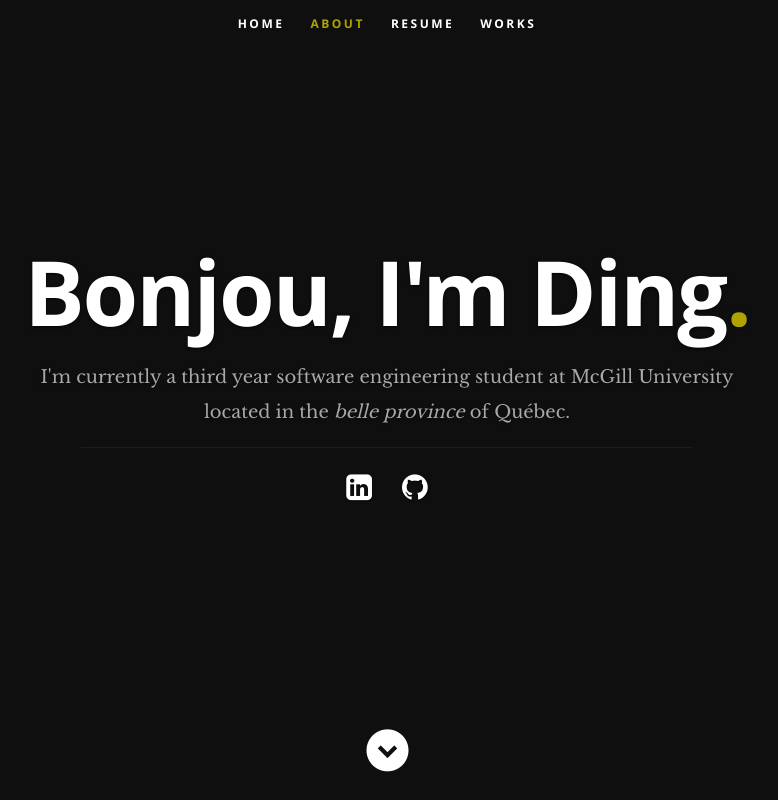
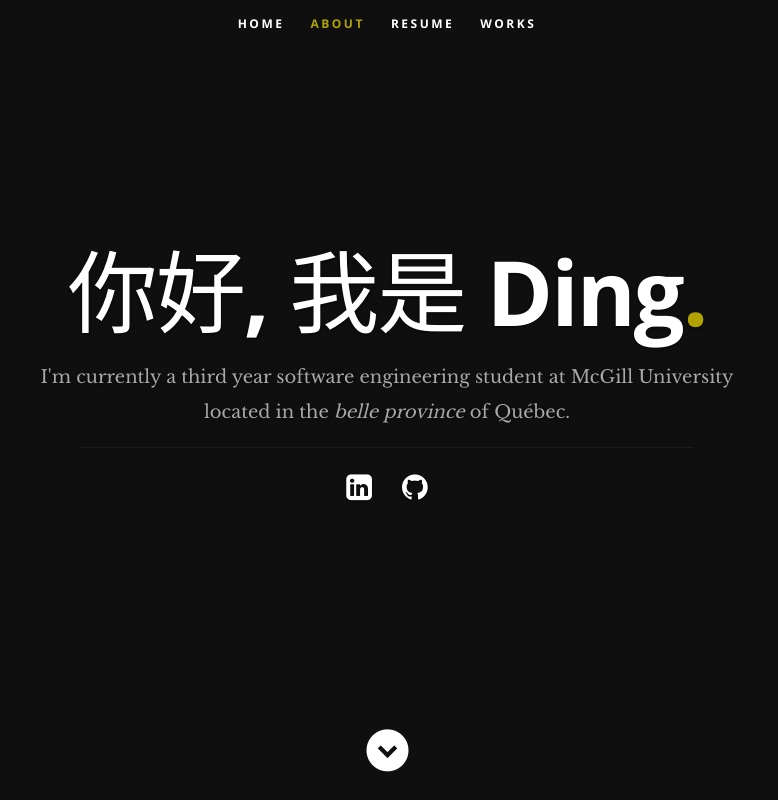
Before and after one commit to ding-ma/portfolio-V1, a React (Create React App) app: page / in a window 1280 px wide. Shown: the top 800 px of the page, without its empty margins (253-1031 px from the left). Built offline with nearby package versions, Linux system fonts and the light colour scheme.

Commit message:
contact form works, need to link it with firebase

```diff
--- a/public/css/default.css
+++ b/public/css/default.css
@@ -1253,3 +1253,16 @@ properly.
     margin: auto;
 
 }
+
+textarea {
+    resize: none;
+}
+
+input[type=submit] {
+    margin-top: 6px;
+    background: #444;
+}
+
+input[type=submit]:hover {
+    color: #b0a200;
+}
--- a/src/Components/About.js
+++ b/src/Components/About.js
@@ -18,6 +18,7 @@ class About extends Component {
 
     render() {
         const {open} = this.state;
+        const inputBox = {width: 400, height: 45};
         return (
             <section id="about">
                 <div className="row">
@@ -54,21 +55,17 @@ class About extends Component {
                                            className="popup">
                                         <h2>Contact Me</h2>
                                         <form>
-                                            <label>
-                                                Name:
-                                                <input type="text" name="name"/>
-                                            </label>
-                                            <label>
-                                                Email:
-                                                <input type="text" name="email"/>
-                                            </label>
-                                            Message:
-                                            <textarea>
 
-                                            </textarea>
+                                            <input type="text" name="name" placeholder="Your Name"
+                                                   style={inputBox}/>
+                                            <input type="text" name="email" placeholder="Your Email"
+                                                   style={inputBox}/>
+                                            <input type="text" name="subject" placeholder="Subject"
+                                                   style={inputBox}/>
 
-                                            <input className="button" type="submit" value="Submit"/>
+                                            <textarea name="text" placeholder="Write something" style={{width: 800}}/>
 
+                                            <input type="submit" value="Submit"/>
                                         </form>
                                     </Modal>
                                 </div>
--- a/src/Components/Header.js
+++ b/src/Components/Header.js
@@ -4,7 +4,7 @@ import Typed from 'react-typed';
 class Header extends Component {
     render() {
 
-        var networks = [
+        const networks = [
             {
                 "name": "linkedin",
                 "url": "https://www.linkedin.com/in/ding--ma/",
@@ -37,15 +37,15 @@ class Header extends Component {
                         <h1 className="responsive-headline">
                             <Typed
                                 strings={[
-                                    'Hi',
-                                    'Bonjour',
-                                    '你好'
+                                    'Hi, I\'m',
+                                    'Bonjour, je suis',
+                                    '你好, 我是'
                                 ]}
-                                typeSpeed={75}
+                                typeSpeed={80}
                                 backSpeed={50}
                                 showCursor={false}
                                 loop
-                            />, I'm Ding<span className="yellowText">.</span></h1>
+                            /> Ding<span className="yellowText">.</span></h1>
 
                         <h3>I'm currently a third year software engineering student at McGill University located
                             in the <i>belle province</i> of Québec.</h3>
```
